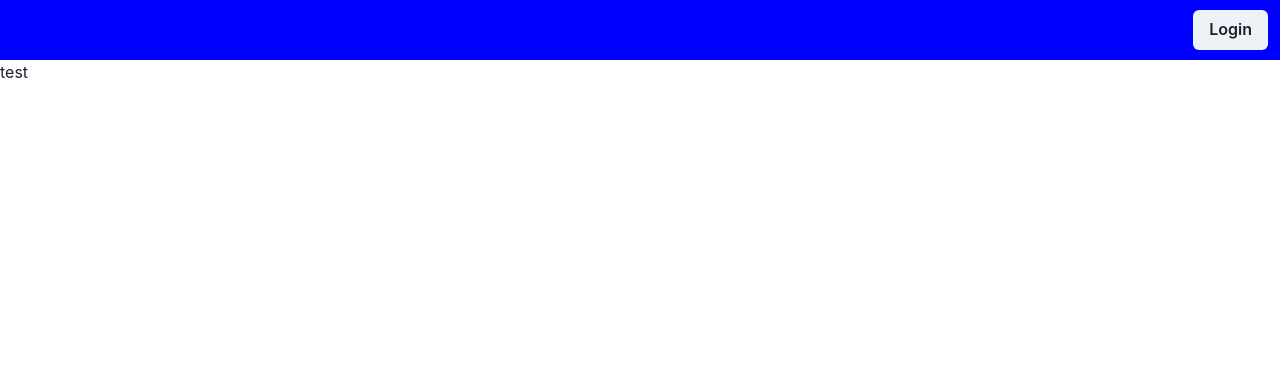
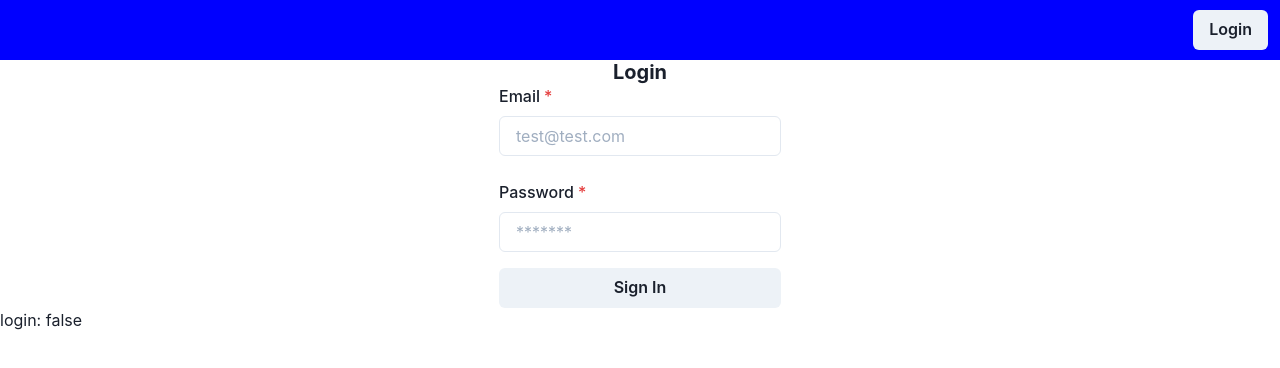
Before and after one commit to FredrikMorstad/bonsai, a React (Create React App) app in the folder frontend/: page /login in a window 1280 px wide. Shown: the top 368 px of the page. Built offline with nearby package versions, Linux system fonts and the light colour scheme.

Commit message:
:sparkles: add profile page template

```diff
--- a/frontend/src/App.tsx
+++ b/frontend/src/App.tsx
@@ -1,15 +1,22 @@
-import React from "react";
+import React, { useContext } from "react";
 import { BrowserRouter as Router, Route, Switch } from "react-router-dom";
-import HomePage from "./components/pages/Home";
 import Navbar from "./components/molecules/Navbar/Navbar";
+import { AuthenticateContext } from "context/authProvider";
+import PrivateRoute from "routes/privateRoute";
+import { HomePage, LoginPage, ProfilePage } from "components/pages/index";
 
 export const App = () => {
+  const { authenticated } = useContext(AuthenticateContext);
+  console.log(`auth: ${authenticated}`);
   return (
     <Router>
       <Navbar />
       <Switch>
+        <Route path="/login" component={LoginPage} />
+        <PrivateRoute path="/profile" component={ProfilePage} />
         <Route path="/" component={HomePage} />
       </Switch>
+      <p>login: {`${authenticated}`}</p>
     </Router>
   );
 };
--- /dev/null
+++ b/frontend/src/components/pages/Profile/Profile.tsx
@@ -0,0 +1,11 @@
+import React from 'react';
+
+const ProfilePage: React.FC = () => {
+  return (
+    <div>
+      This page should require a user to be logged in!
+    </div>
+  )
+}
+
+export default ProfilePage
```
